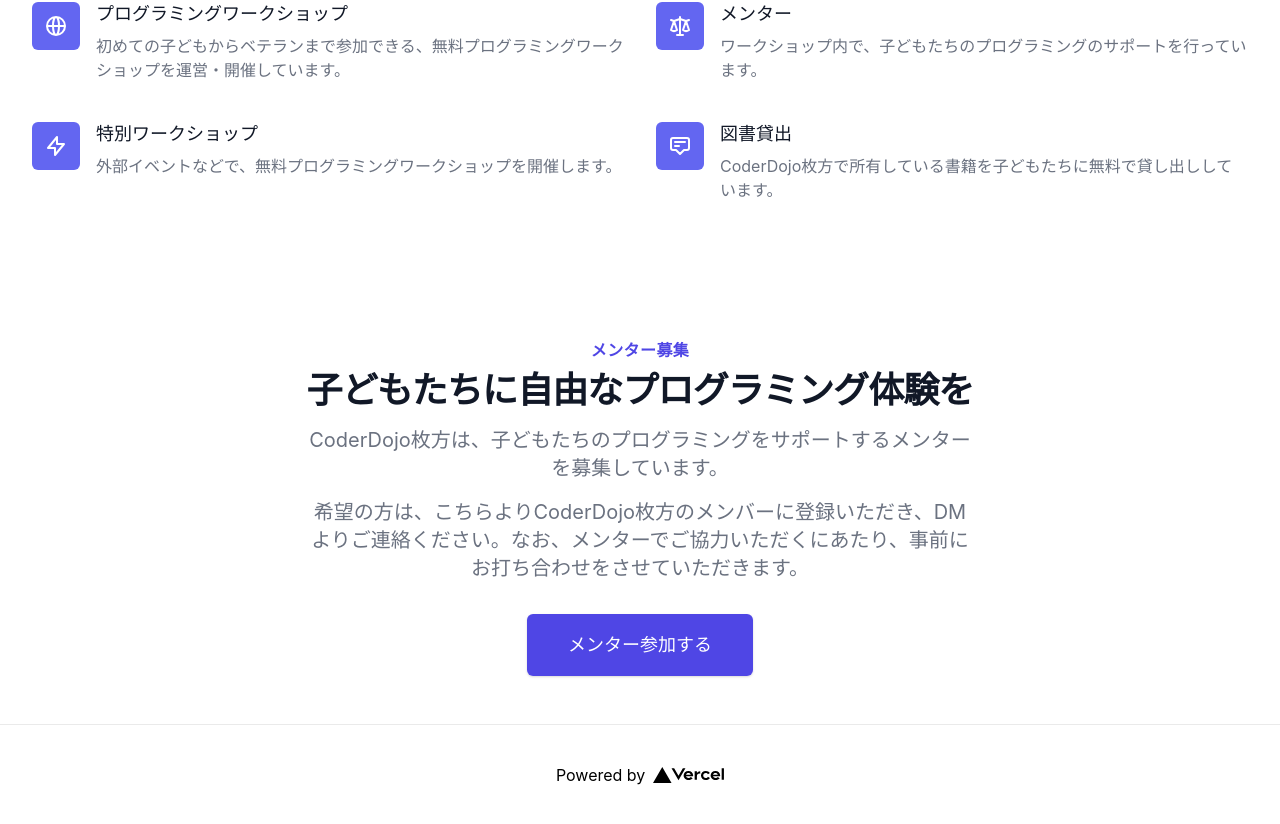
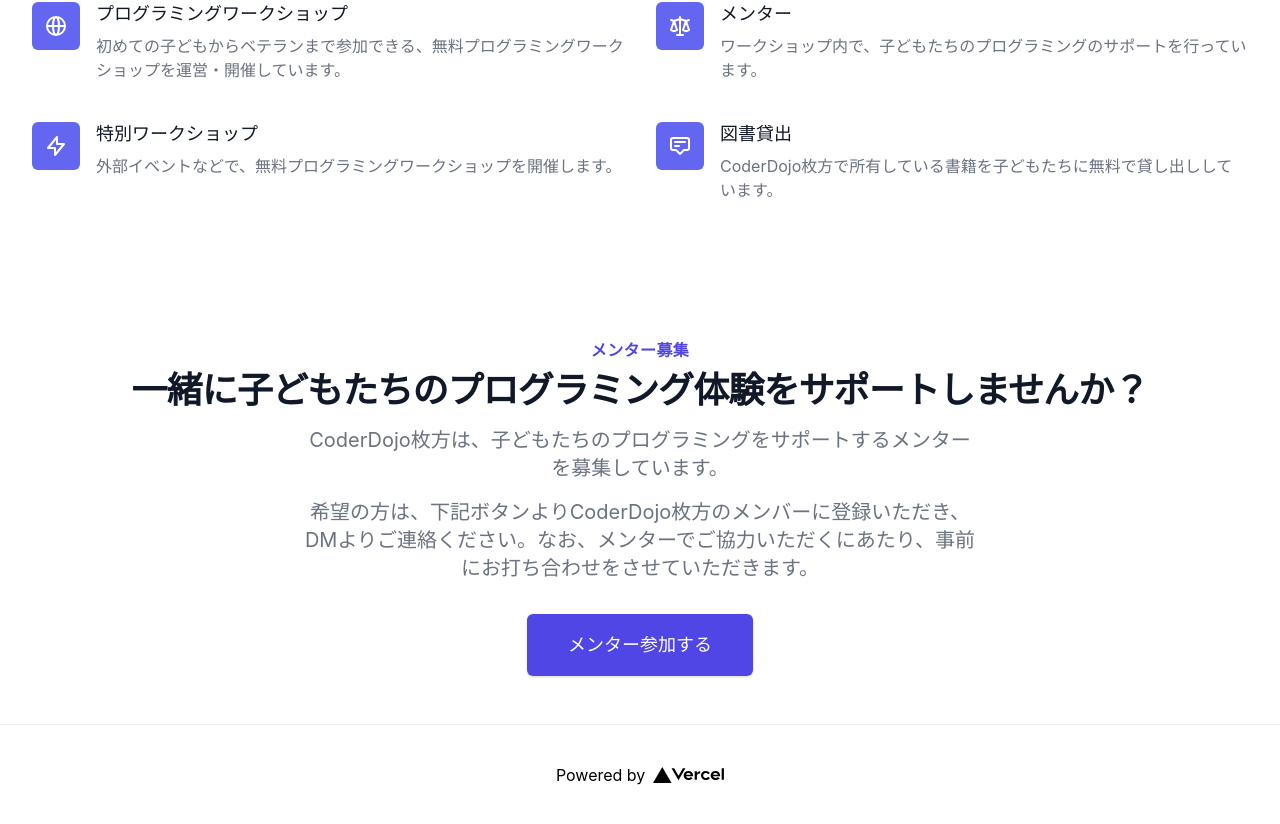
Before and after one commit to coderdojo-hirakata/website, a Next.js app: page / in a window 1280 px wide. Shown: the part 1016-1840 px from the top of the page. Built offline with nearby package versions, Linux system fonts and the light colour scheme.

Commit message:
文言調整

```diff
--- a/pages/index.js
+++ b/pages/index.js
@@ -19,13 +19,13 @@ export default function Home() {
                 <div className="lg:text-center">
                     <h2 className="text-base text-indigo-600 font-semibold tracking-wide uppercase">メンター募集</h2>
                     <p className="mt-2 text-3xl leading-8 font-extrabold tracking-tight text-gray-900 sm:text-4xl">
-                        子どもたちに自由なプログラミング体験を
+                        一緒に子どもたちのプログラミング体験をサポートしませんか？
                     </p>
                     <p className="mt-4 max-w-2xl text-xl text-gray-500 lg:mx-auto">
                         CoderDojo枚方は、子どもたちのプログラミングをサポートするメンターを募集しています。
                     </p>
                     <p className="mt-4 max-w-2xl text-xl text-gray-500 lg:mx-auto">
-                        希望の方は、<a href={ zenUrl } target="_blank">こちら</a>よりCoderDojo枚方のメンバーに登録いただき、DMよりご連絡ください。なお、メンターでご協力いただくにあたり、事前にお打ち合わせをさせていただきます。
+                        希望の方は、下記ボタンよりCoderDojo枚方のメンバーに登録いただき、DMよりご連絡ください。なお、メンターでご協力いただくにあたり、事前にお打ち合わせをさせていただきます。
                     </p>
                     <div className="mt-5 sm:mt-8 sm:flex sm:justify-center lg:justify-center">
 
```
